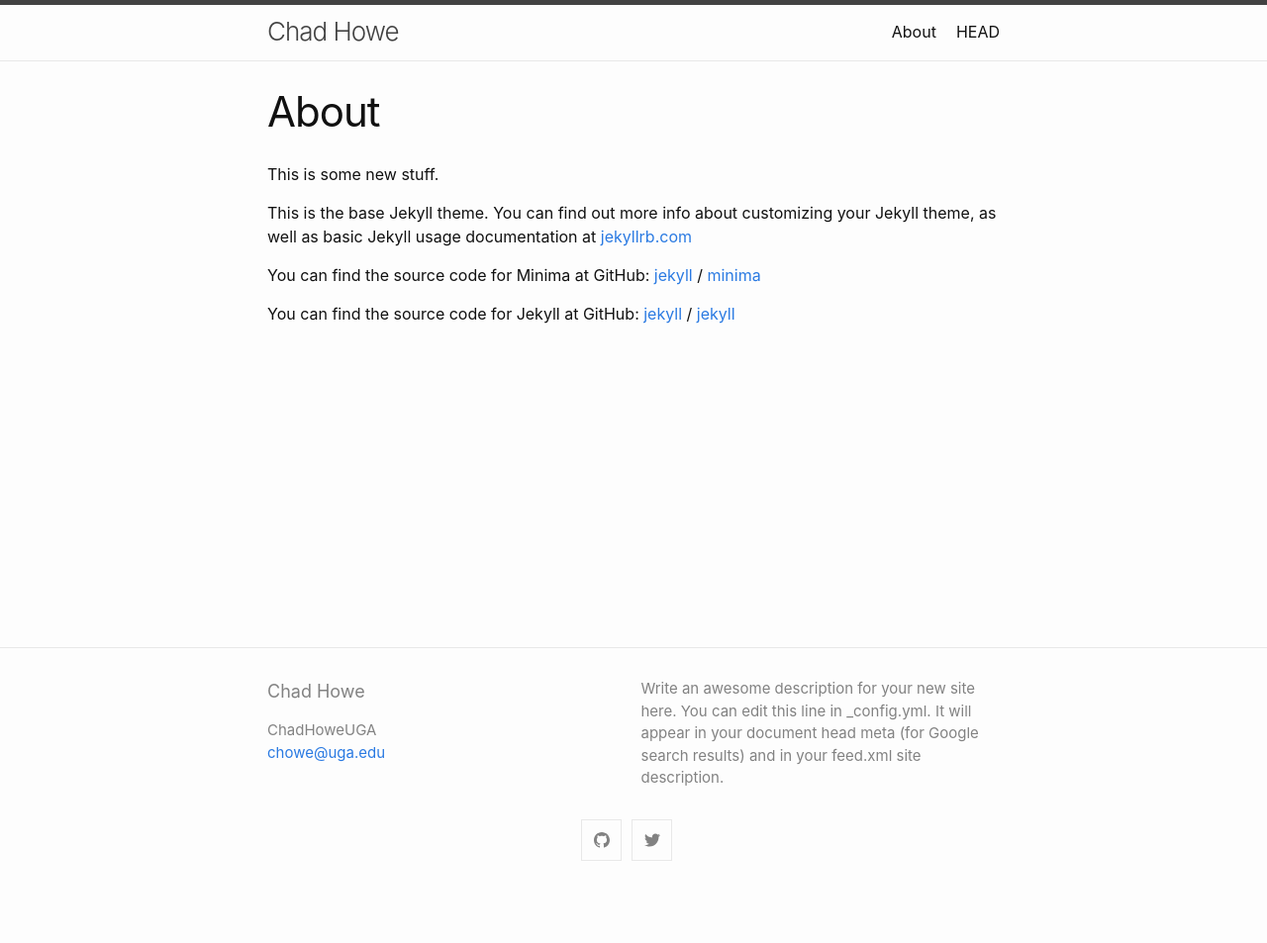
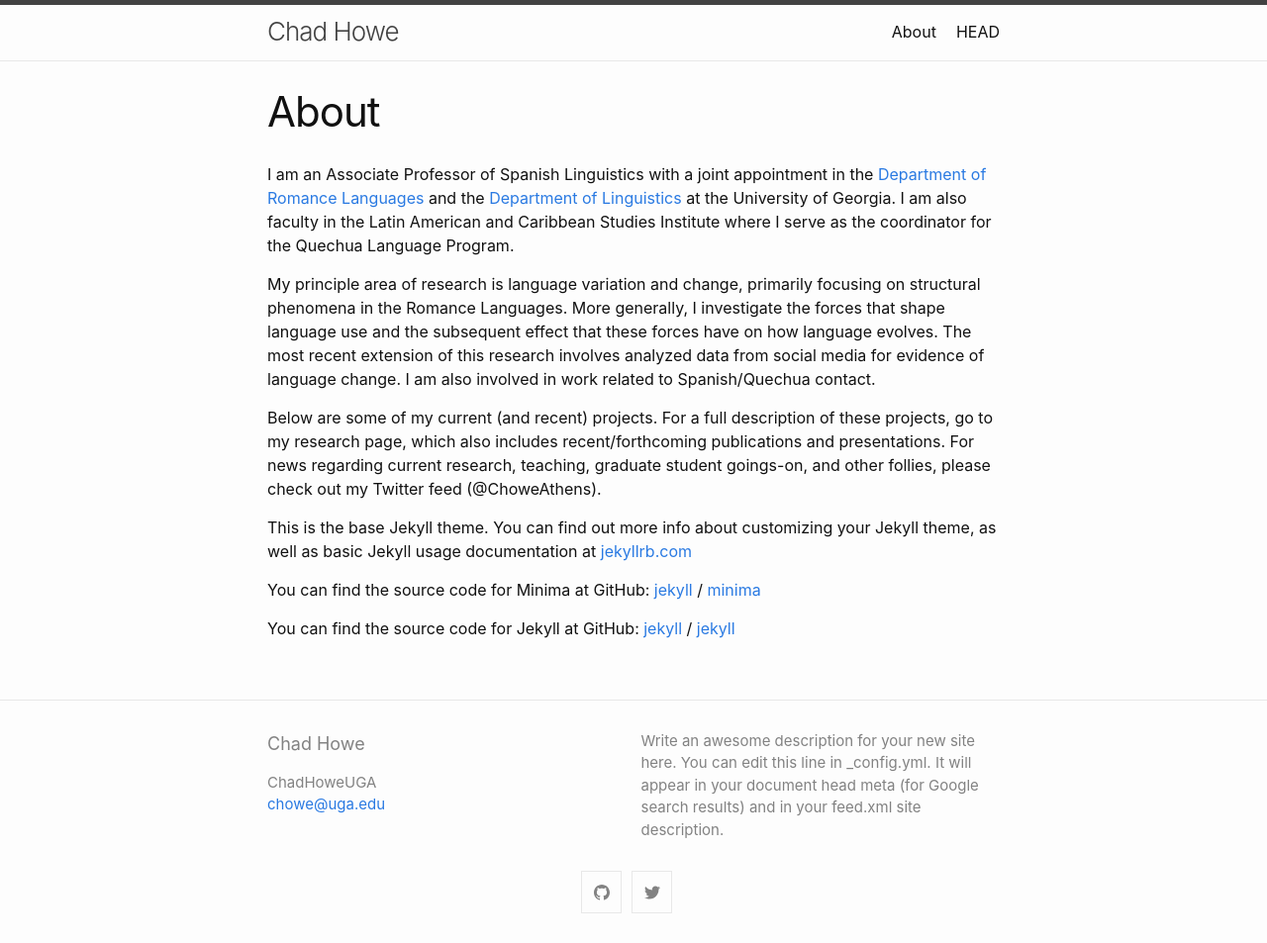
Before and after one commit to ChadHoweUGA/chowe, a Jekyll site: the page built from about.md, in a window 1280 px wide. Shown: the whole page at 99% size. Built offline with Jekyll 4.4.1, drawn with Linux system fonts in a browser that asks for light colours; before the commit the page ends 900 px from its top, so only the background shows below that.

Commit message:
Update about.md

```diff
--- a/about.md
+++ b/about.md
@@ -4,7 +4,11 @@ title: About
 permalink: /about/
 ---
 
-This is some new stuff.
+I am an Associate Professor of Spanish Linguistics with a joint appointment in the [Department of Romance Languages](http://rom.uga.edu/) and the [Department of Linguistics](http://www.linguistics.uga.edu/) at the University of Georgia. I am also faculty in the Latin American and Caribbean Studies Institute where I serve as the coordinator for the Quechua Language Program.
+
+My principle area of research is language variation and change, primarily focusing on structural phenomena in the Romance Languages. More generally, I investigate the forces that shape language use and the subsequent effect that these forces have on how language evolves. The most recent extension of this research involves analyzed data from social media for evidence of language change. I am also involved in work related to Spanish/Quechua contact.
+
+Below are some of my current (and recent) projects. For a full description of these projects, go to my research page, which also includes recent/forthcoming publications and presentations. For news regarding current research, teaching, graduate student goings-on, and other follies, please check out my Twitter feed (@ChoweAthens).
 
 This is the base Jekyll theme. You can find out more info about customizing your Jekyll theme, as well as basic Jekyll usage documentation at [jekyllrb.com](https://jekyllrb.com/)
 
```
